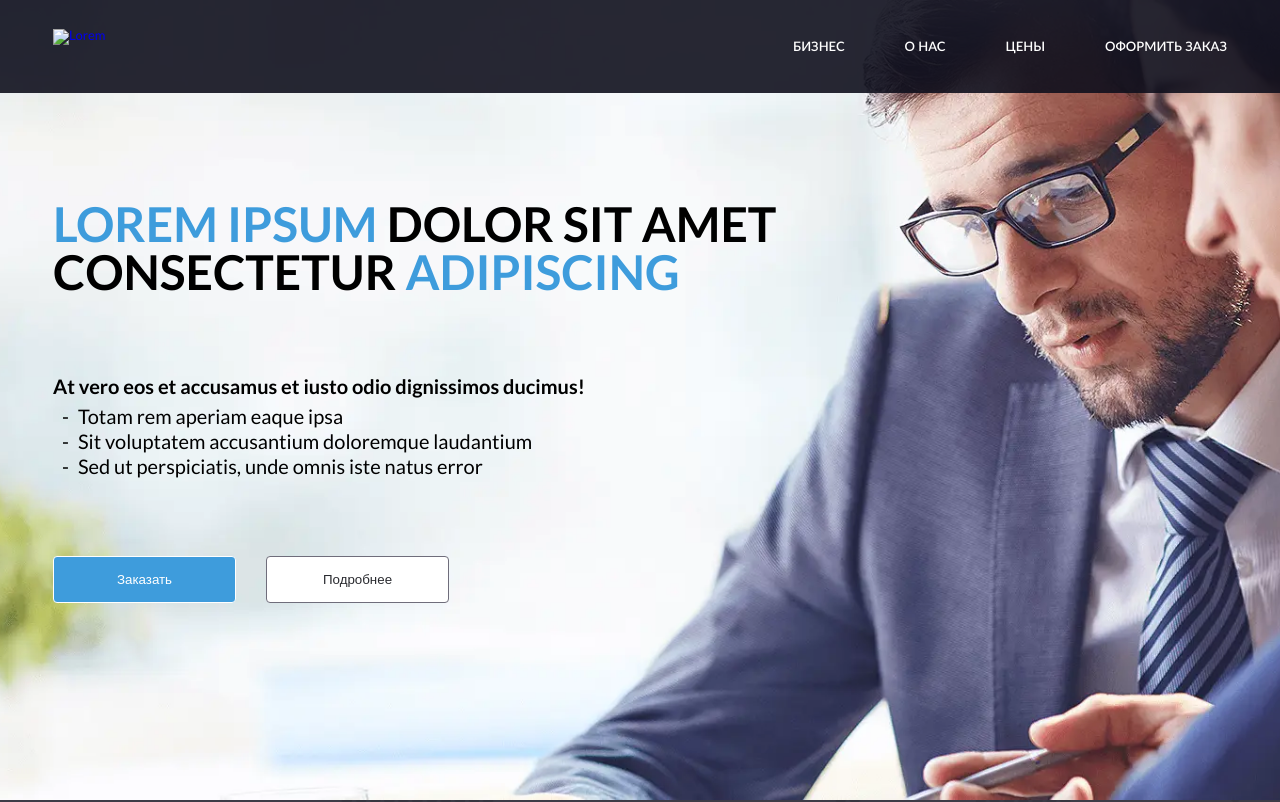
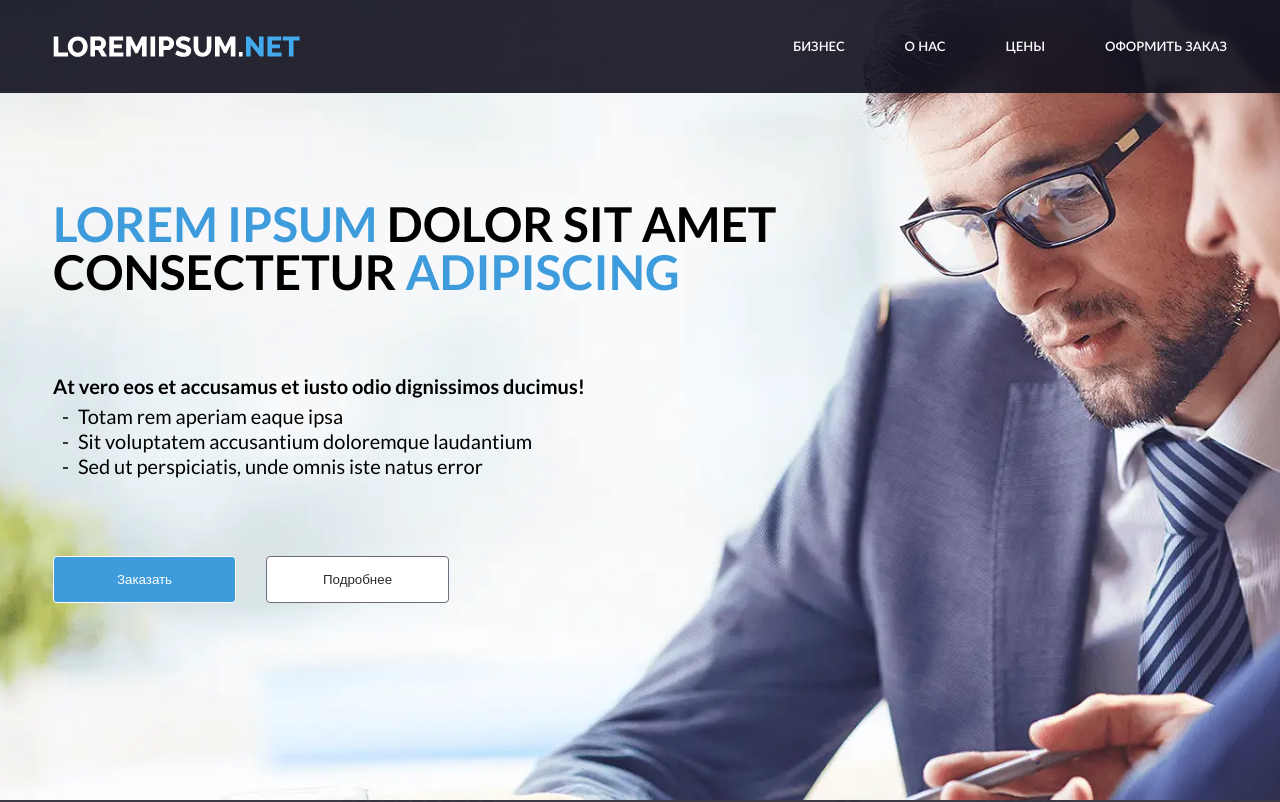
Before and after one commit to DavePHC/alex, a plain HTML site: page index.html in a window 1280 px wide. Shown: the top 802 px of the page. Drawn offline with Linux system fonts and the light colour scheme; the site is published under a folder, as on GitHub Pages, so addresses that start at the root find nothing.

Commit message:
Update index.html

```diff
--- a/index.html
+++ b/index.html
@@ -12,7 +12,7 @@
     <header class="header" data-js-overlay-menu>
       <div class="container">
         <a class="header__logo logo" href="https://arkhangelsk.hh.ru/resume/9b60a85dff06f045520039ed1f624349676672" target="_blank" aria-label="Логотип сайта">
-          <img src="/logo.svg" width="247" height="35" alt="Lorem">
+          <img src="logo.svg" width="247" height="35" alt="Lorem">
         </a>
         <button class="header__burger-button burger-button visible-tablet" data-js-overlay-menu-burger-button>
           <svg class="burger-button__svg" width="30" height="30" viewBox="0 0 100 100">
```
